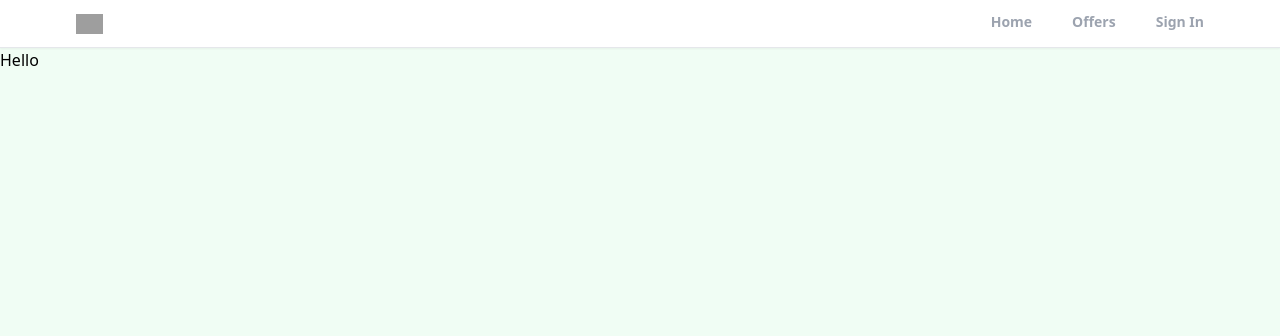
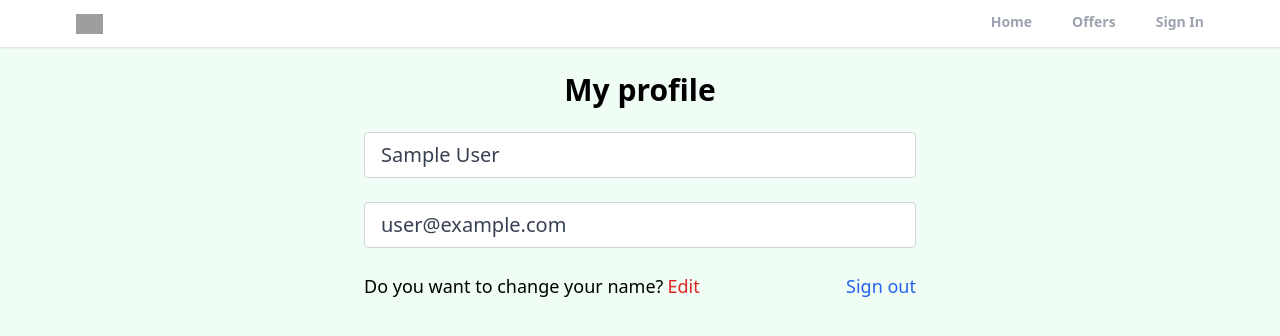
Before and after one commit to kaliloaida/realtor-clone-react, a React (Create React App) app: page /profile in a window 1280 px wide. Shown: the top 336 px of the page. Built offline with nearby package versions, Linux system fonts and the light colour scheme; no server answers; sample sign-in values are in the browser's storage; grey boxes are pictures that could not be loaded.

Commit message:
create private route and custom hook for protection the file page and add the logout functionality

```diff
--- a/src/App.js
+++ b/src/App.js
@@ -8,6 +8,7 @@
 import Offers from "./pages/Offers";
 import ForgotPassword from "./pages/ForgotPassword";
 import Header from "./components/Header";
+import PrivateRoute from "./components/PrivateRoute";
 
 function App() {
   return (
@@ -16,7 +17,9 @@
         <Header />
         <Routes>
           <Route path="/" element={<Home />} />
-          <Route path="/profile" element={<Profile />} />
+          <Route path="/profile" element={<PrivateRoute />}>
+            <Route path="/profile" element={<Profile />} />
+          </Route>
           <Route path="/sign-in" element={<SignIn />} />
           <Route path="/sign-up" element={<SignUp />} />
           <Route path="/forgot-password" element={<ForgotPassword />} />
--- /dev/null
+++ b/src/components/PrivateRoute.jsx
@@ -0,0 +1,11 @@
+import React from "react";
+import { Navigate, Outlet } from "react-router";
+import{ UseAuthStatus} from "../hooks/useAuthStatus";
+
+export default function PrivateRoute() {
+  const { loggedIn, checkingStatus } = UseAuthStatus();
+  if (checkingStatus) {
+    return <h3>Loading...</h3>;
+  }
+  return loggedIn ? <Outlet /> : <Navigate to="/sign-in/" />;
+}
--- /dev/null
+++ b/src/hooks/useAuthStatus.jsx
@@ -0,0 +1,17 @@
+import { getAuth, onAuthStateChanged } from "firebase/auth";
+import { useState, useEffect } from "react";
+
+export const UseAuthStatus = () => {
+  const [loggedIn, setLoggedIn] = useState(false);
+  const [checkingStatus, setCheckingStatus] = useState(true);
+  useEffect(() => {
+    const auth = getAuth();
+    onAuthStateChanged(auth, (user) => {
+      if (user) {
+        setLoggedIn(true);
+      }
+      setCheckingStatus(false);
+    });
+  }, []);
+  return { loggedIn, checkingStatus };
+};
--- a/src/pages/Profile.jsx
+++ b/src/pages/Profile.jsx
@@ -1,7 +1,59 @@
-import React from "react";
+import { useState } from "react";
+import { getAuth } from "firebase/auth";
+import { useNavigate } from "react-router-dom";
 
 const Profile = () => {
-  return <div>Hello</div>;
+  const auth = getAuth();
+  const navigate = useNavigate();
+  const [formData, setFormData] = useState({
+    name: auth.currentUser.displayName,
+    email: auth.currentUser.email,
+  });
+  const { name, email } = formData;
+  const onLogout = () => {
+    auth.signOut();
+    navigate("/");
+  };
+  return (
+    <>
+      <section className="max-w-6xl mx-auto flex justify-center items-center flex-col">
+        <h1 className="text-3xl text-center mt-6 font-bold">My profile</h1>
+        <div className="w-full md:w-[50%] mt-6 px-3">
+          <form>
+            <input
+              type="text"
+              id="name"
+              value={name}
+              disabled
+              className="mb-6 w-full px-4 py-2 text-xl text-gray-700  bg-white  border border-gray-300 rounded transition ease-in-out"
+            />
+            <input
+              type="email"
+              id="email"
+              value={email}
+              disabled
+              className=" mb-6 w-full px-4 py-2 text-xl text-gray-700  bg-white  border border-gray-300 rounded transition ease-in-out"
+            />
+            <div className="flex mb-6 justify-between whitespace-nowrap text-sm sm:text-lg">
+              <p className="flex items-center ">
+                Do you want to change your name?
+                <span className="text-red-600 hover:text-red-700 transition ease-in-out duration-200 ml-1 cursor-pointer">
+                  Edit
+                </span>
+              </p>
+              <p
+                onClick={onLogout}
+                className="text-blue-600 hover:text-blue800 transition
+              duration-200 ease-in-out cursor-pointer "
+              >
+                Sign out
+              </p>
+            </div>
+          </form>
+        </div>
+      </section>
+    </>
+  );
 };
 
 export default Profile;
```
